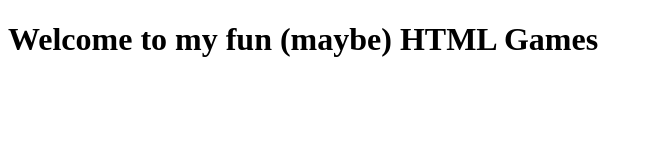
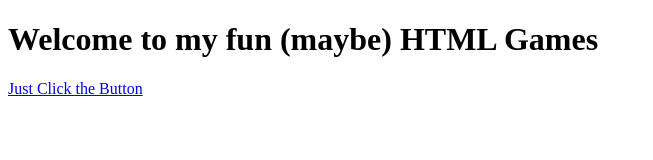
Before and after one commit to Jacoblightning/HTMLGames, a plain HTML site: page index.html in a window 1280 px wide. Shown: the whole page, without its empty margins (0-653 px from the left). Drawn offline with Linux system fonts and the light colour scheme.

Commit message:
Add link

```diff
--- a/index.html
+++ b/index.html
@@ -6,6 +6,6 @@
 </head>
 <body>
 <h1>Welcome to my fun (maybe) HTML Games</h1>
-
+<a href="JCTB">Just Click the Button</a>
 </body>
 </html>
```
